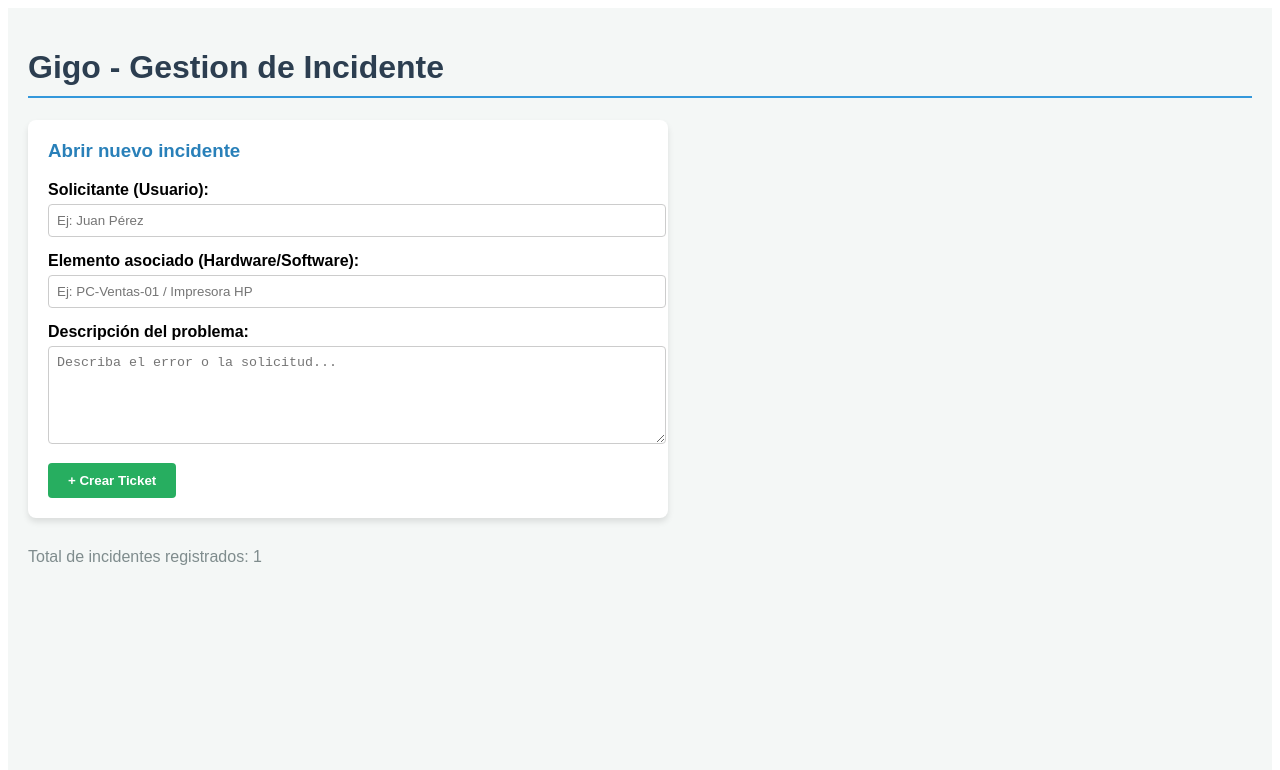
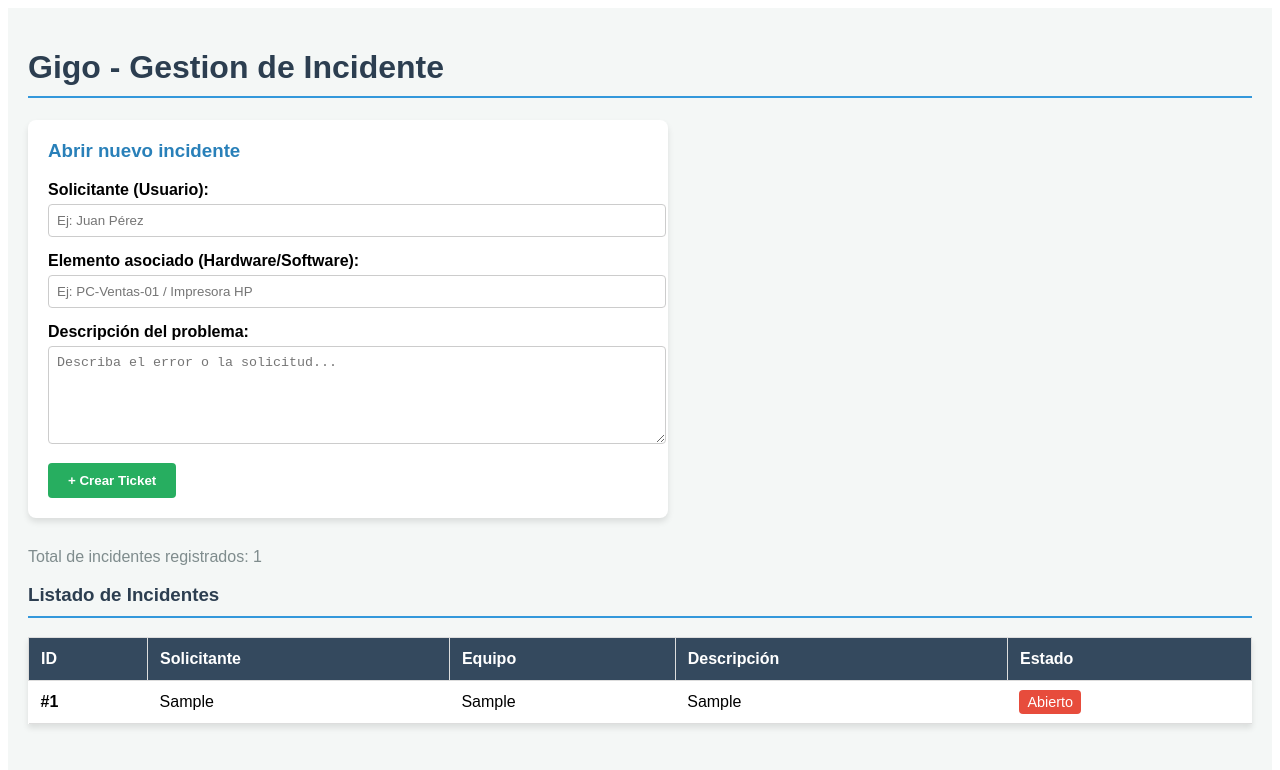
Before and after one commit to gabriel26293/gestion-tickets-gigo, an Angular app: page / in a window 1280 px wide. Both pictures are taken after typing "Sample", "Sample", "Sample" into the empty fields and a click on the button "+ Crear Ticket". Shown: the top 770 px of the page. Built offline with nearby package versions, Linux system fonts and the light colour scheme.

Commit message:
Agregada la tabla de incidentes usando bucles for

```diff
--- a/src/app/app.html
+++ b/src/app/app.html
@@ -28,6 +28,49 @@
     </button>
   </div>
 
-  <p style="color: #7f8c8d;">Total de incidentes registrados: {{ listaTicket.length }}</p>
+  <p style="color: #7f8c8d;">Total de incidentes registrados: {{ listaTickets.length }}</p>
+
+      <h3 style="color: #2c3e50; border-bottom: 2px solid #3498db; padding-bottom: 10px;">
+      Listado de Incidentes
+    </h3>
+
+    <table style="width: 100%; border-collapse: collapse; background-color: white; box-shadow: 0 4px 6px rgba(0,0,0,0.1);">
+
+      <thead>
+        <tr style="background-color: #34495e; color: white; text-align: left;">
+          <th style="padding: 12px; border: 1px solid #ddd;">ID</th>
+          <th style="padding: 12px; border: 1px solid #ddd;">Solicitante</th>
+          <th style="padding: 12px; border: 1px solid #ddd;">Equipo</th>
+          <th style="padding: 12px; border: 1px solid #ddd;">Descripción</th>
+          <th style="padding: 12px; border: 1px solid #ddd;">Estado</th>
+        </tr>
+      </thead>
+
+      <tbody>
+        @for (ticket of listaTickets; track ticket.id) {
+          <tr style="border-bottom: 1px solid #ddd;">
+            <td style="padding: 12px; font-weight: bold;">#{{ ticket.id }}</td>
+            <td style="padding: 12px;">{{ ticket.solicitante }}</td>
+            <td style="padding: 12px;">{{ ticket.equipoAsignado }}</td>
+            <td style="padding: 12px;">{{ ticket.descripcion }}</td>
+
+            <td style="padding: 12px;">
+              @if (ticket.abierto) {
+                <span style="background-color: #e74c3c; color: white; padding: 4px 8px; border-radius: 4px; font-size: 0.9em;">Abierto</span>
+              } @else {
+                <span style="background-color: #2ecc71; color: white; padding: 4px 8px; border-radius: 4px; font-size: 0.9em;">Resuelto</span>
+              }
+            </td>
+          </tr>
+        } @empty {
+          <tr>
+            <td colspan="5" style="padding: 20px; text-align: center; color: #7f8c8d; font-style: italic;">
+              No hay incidentes registrados en este momento. ¡El sistema está al día!
+            </td>
+          </tr>
+        }
+      </tbody>
+    </table>
+
 
 </div>
--- a/src/app/app.ts
+++ b/src/app/app.ts
@@ -20,7 +20,7 @@ export class App {
   tituloSistema: string = 'Gigo - Gestion de Incidente';
 
   //lista por ahora vacia
-  listaTicket: Ticket[] = [];
+  listaTickets: Ticket[] = [];
 
   //auxiliares
   nuevoSolicitante: string = '';
@@ -35,9 +35,10 @@ export class App {
       return;
     }
 
+    //mi objeto para crear
     const nuevoIncidente: Ticket = {
 
-      id: this.listaTicket.length + 1,
+      id: this.listaTickets.length + 1,
       solicitante: this.nuevoSolicitante,
       equipoAsignado: this.nuevoEquipo,
       descripcion: this.nuevaDescripcion,
@@ -45,7 +46,7 @@ export class App {
     }
 
     //pusheo el ticket en la lista o sea en nuevo incidente
-    this.listaTicket.push(nuevoIncidente);
+    this.listaTickets.push(nuevoIncidente);
 
     //limpio
     this.nuevoSolicitante='';
```
